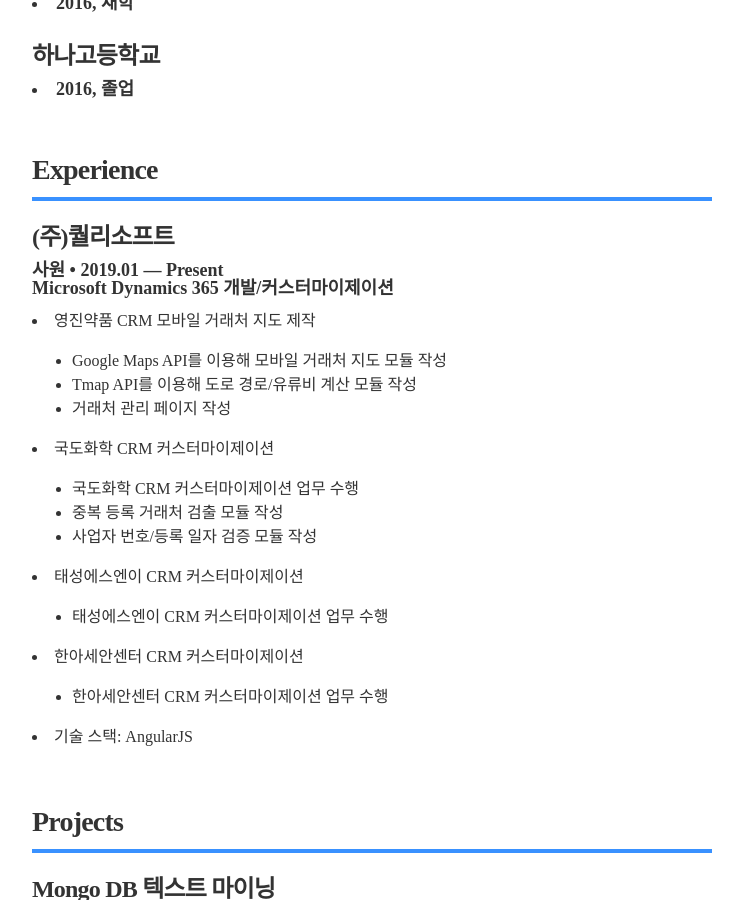
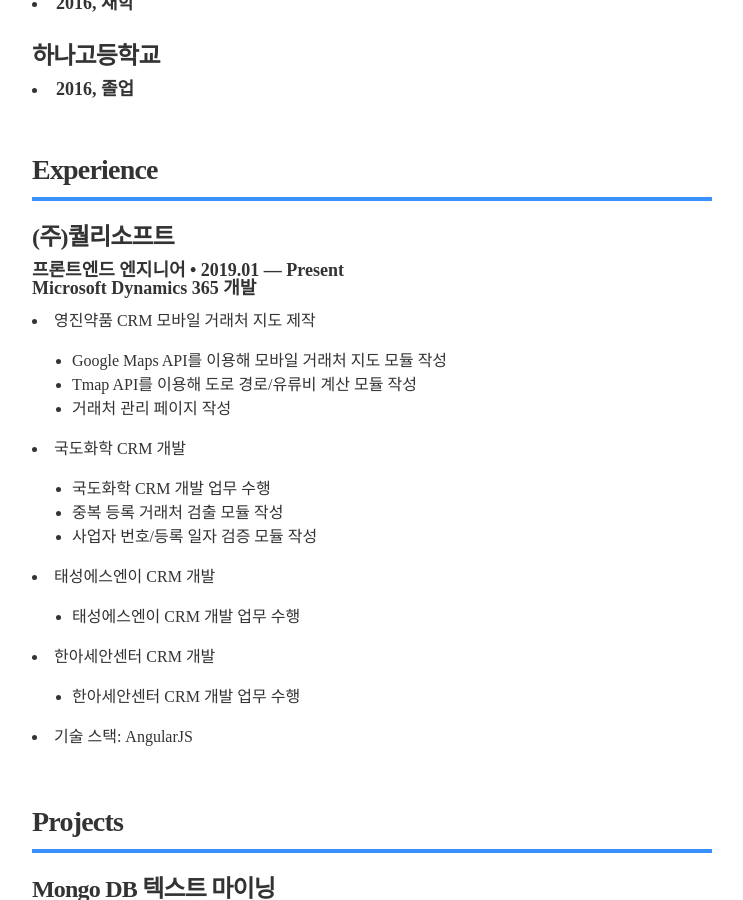
Before and after one commit to proxent/resume2, a Jekyll site: the page built from index.html, in a window 1280 px wide and 900 px high, scrolled down 612 px. Shown: the whole window, without its empty margins (268-1011 px from the left). Built offline with Jekyll 4.4.1, drawn with Linux system fonts in a browser that asks for light colours.

Commit message:
fixed unnecessary infos

```diff
--- a/_data/experience.yml
+++ b/_data/experience.yml
@@ -1,8 +1,8 @@
 # Jobs
 # VP of Global Communications
-- company: (주)퀄리소프트
-  position: 사원
-  duration: "2019.01 &mdash; Present<br>Microsoft Dynamics 365 개발/커스터마이제이션"
+- company: "(주)퀄리소프트"
+  position: "프론트엔드 엔지니어"
+  duration: "2019.01 &mdash; Present<br>Microsoft Dynamics 365 개발"
   summary: "
   <li>영진약품 CRM 모바일 거래처 지도 제작</li>
   <ul>
@@ -10,18 +10,18 @@
   <li>Tmap API를 이용해 도로 경로/유류비 계산 모듈 작성</li>
   <li>거래처 관리 페이지 작성</li>
   </ul>
-  <li>국도화학 CRM 커스터마이제이션</li>
+  <li>국도화학 CRM 개발</li>
   <ul>
-  <li>국도화학 CRM 커스터마이제이션 업무 수행</li>
+  <li>국도화학 CRM 개발 업무 수행</li>
   <li>중복 등록 거래처 검출 모듈 작성</li>
   <li>사업자 번호/등록 일자 검증 모듈 작성</li>
   </ul>
-  <li>태성에스엔이 CRM 커스터마이제이션</li>
+  <li>태성에스엔이 CRM 개발</li>
   <ul>
-  <li>태성에스엔이 CRM 커스터마이제이션 업무 수행</li>
+  <li>태성에스엔이 CRM 개발 업무 수행</li>
   </ul>
-  <li>한아세안센터 CRM 커스터마이제이션</li>
+  <li>한아세안센터 CRM 개발</li>
   <ul>
-  <li>한아세안센터 CRM 커스터마이제이션 업무 수행</li>
+  <li>한아세안센터 CRM 개발 업무 수행</li>
   </ul>
   <li>기술 스택: AngularJS</li>"
```
